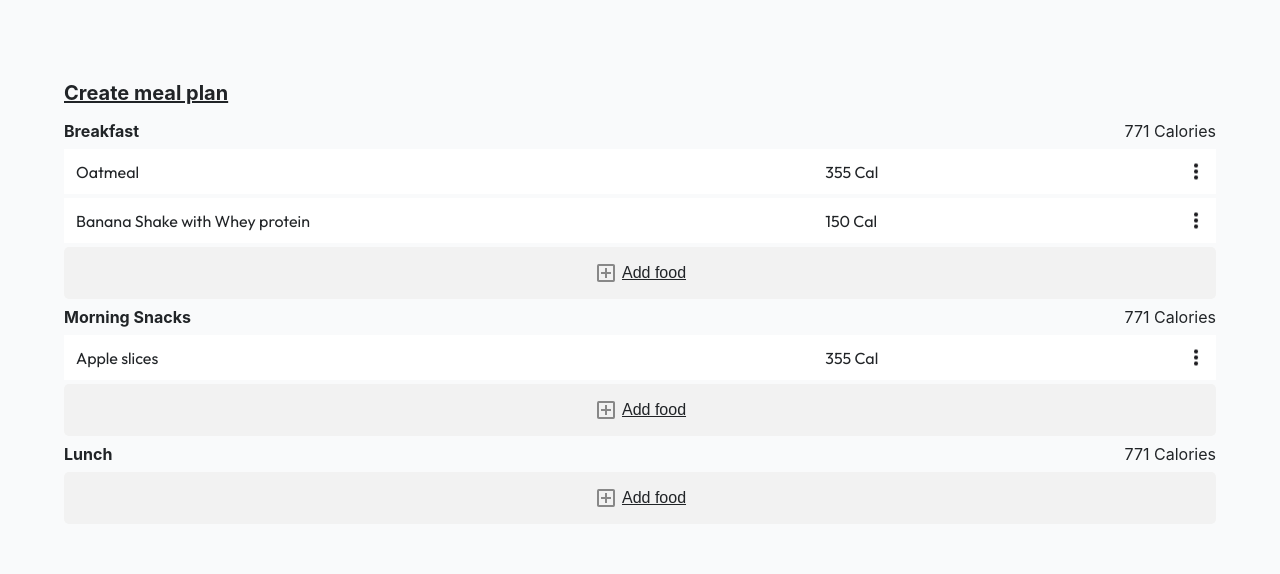
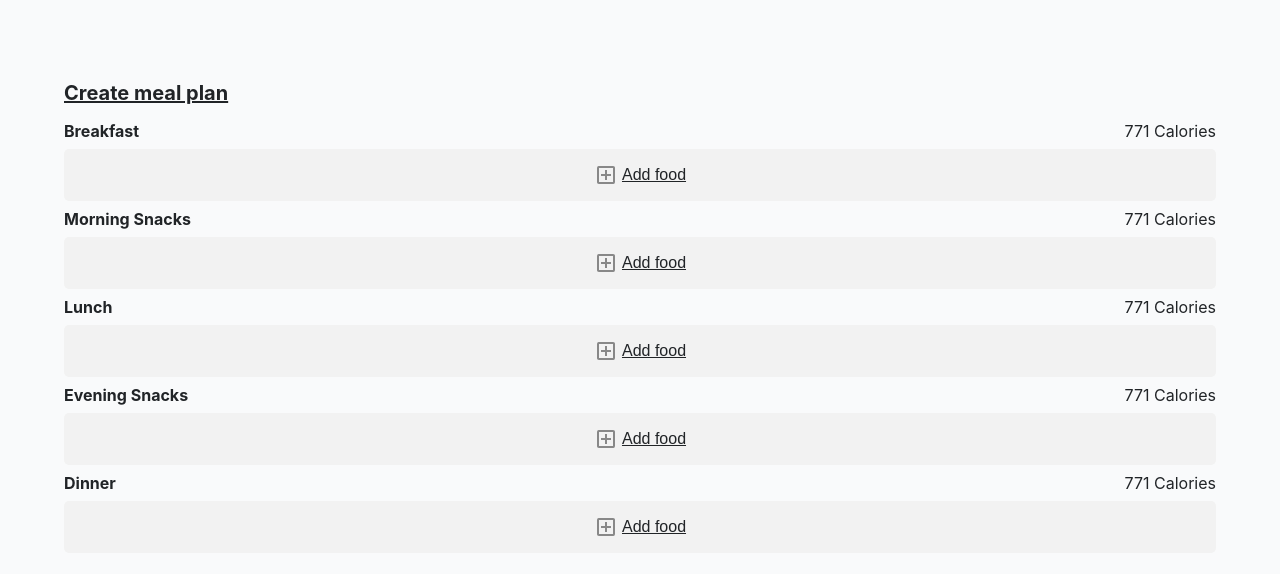
Before and after one commit to akhilkurisinkal/foodfolio, a React (Create React App) app: page / in a window 1280 px wide. Shown: the top 574 px of the page. Built offline with nearby package versions, Linux system fonts and the light colour scheme.

Commit message:
update 6

```diff
--- a/src/AppContext.jsx
+++ b/src/AppContext.jsx
@@ -1,14 +1,84 @@
 import React, { createContext, useState } from "react";
-export const AppContext=createContext();
-export const AppProvider=(props)=>{
-    const [plan,setPlan]=useState({breakfast:{mname:"tuna",mcal:"200"},morningSnacks:{mname:"tuna",mcal:"200"},lunch:{mname:"tuna",mcal:"200"},eveningSnacks:{mname:"tuna",mcal:"200"},dinner:{mname:"tuna",mcal:"200"}});
-    const [selectedMealType,setSelectedMealType]=useState("break");
-    const [addMealActive,setAddMealActive]=useState(false);
-    const [dayPlan,setDayPlan]=useState([{mealType:"Breakfast",mealItems:[{name:"Tuna sandwich", calories:"355"},{name:"Banana Shake", calories:"150"}]}]);
+export const AppContext = createContext();
+export const AppProvider = (props) => {
+    const [selectedMealType, setSelectedMealType] = useState("break");
+    const [addMealActive, setAddMealActive] = useState(false);
+    const [dayPlan, setDayPlan] = useState([
+        {
+            mealType: "Breakfast",
+            mealItems: [],
+        },
+        {
+            mealType: "Morning Snacks",
+            mealItems: [],
+        },
+        {
+            mealType: "Lunch",
+            mealItems: [],
+        },
+        {
+            mealType: "Evening Snacks",
+            mealItems: [],
+        },
+        {
+            mealType: "Dinner",
+            mealItems: [],
+        },
+    ]);
 
-    return(
-        <AppContext.Provider value={{plan,setPlan,selectedMealType,setSelectedMealType,addMealActive,setAddMealActive,dayPlan,setDayPlan}}>
+    const [testDayPlan, setTestDayPlan] = useState([
+        {
+            mealType: "Breakfast",
+            mealItems: [
+                { name: "Oatmeal with berries", calories: "250" },
+                { name: "Scrambled eggs with spinach", calories: "180" },
+            ],
+        },
+        {
+            mealType: "Morning Snacks",
+            mealItems: [{ name: "Greek yogurt with granola", calories: "150" }],
+        },
+        {
+            mealType: "Lunch",
+            mealItems: [
+                {
+                    name: "Chicken salad sandwich on whole wheat bread",
+                    calories: "300",
+                },
+                {
+                    name: "Tuna salad on whole wheat crackers",
+                    calories: "250",
+                },
+                {
+                    name: "Black bean soup with a side salad",
+                    calories: "280",
+                },
+            ],
+        },
+        {
+            mealType: "Evening Snacks",
+            mealItems: [{ name: "Carrot sticks with hummus", calories: "100" }],
+        },
+        {
+            mealType: "Dinner",
+            mealItems: [
+                { name: "Salmon with roasted vegetables", calories: "400" },
+                { name: "Chicken stir-fry with brown rice", calories: "350" },
+            ],
+        },
+    ]);
+    return (
+        <AppContext.Provider
+            value={{
+                selectedMealType,
+                setSelectedMealType,
+                addMealActive,
+                setAddMealActive,
+                dayPlan,
+                setDayPlan,
+            }}
+        >
             {props.children}
         </AppContext.Provider>
-    )
-}
+    );
+};
--- a/src/components/addMeal/AddMeal.jsx
+++ b/src/components/addMeal/AddMeal.jsx
@@ -7,7 +7,6 @@ const AddMeal = () => {
     const appData = useContext(AppContext);
 
     const [meal, setMeal] = useState({ mname: "", mcal: "" });
-
     const setMealName = (e) => {
         setMeal({ ...meal, mname: e.target.value });
     };
@@ -20,24 +19,45 @@ const AddMeal = () => {
         console.log(meal);
     }, [meal]);
 
+    const addMealItem = (mealIndex, newItem) => {
+        appData.setDayPlan((prevDayPlan) => {
+            const updatedDayPlan = [...prevDayPlan];
+
+            // Check if the mealIndex is valid
+            if (mealIndex >= 0 && mealIndex < updatedDayPlan.length) {
+                // Add the new item to the mealItems array of the specified meal
+                updatedDayPlan[mealIndex].mealItems.push(newItem);
+            } else {
+                console.warn(`Invalid meal index: ${mealIndex}`);
+            }
+
+            return updatedDayPlan;
+        });
+    };
+
     const saveMeal = () => {
         switch (appData.selectedMealType) {
             case "Breakfast":
-                appData.setPlan({ ...appData.plan, breakfast: meal });
+                addMealItem(0, meal);
+                console.log(appData.dayPlan);
                 break;
             case "Morning Snacks":
-                appData.setPlan({ ...appData.plan, morningSnacks: meal });
+                addMealItem(1, meal);
+                console.log(appData.dayPlan);
                 break;
-            case "lunch":
-                appData.setPlan({ ...appData.plan, lunch: meal });
+            case "Lunch":
+                addMealItem(2, meal);
+                console.log(appData.dayPlan);
                 break;
-            case "eveningSnacks":
-                appData.setPlan({ ...appData.plan, eveningSnacks: meal });
+            case "Evening Snacks":
+                addMealItem(3, meal);
+                console.log(appData.dayPlan);
                 break;
-            case "dinner":
-                appData.setPlan({ ...appData.plan, dinner: meal });
+            case "Dinner":
+                addMealItem(4, meal);
+                console.log(appData.dayPlan);
             default:
-                console.log("invalid meal type selected");
+                console.log("Invalid meal type selected");
         }
         setMeal({ mname: "", mcal: "" });
         appData.setSelectedMealType("none");
--- a/src/pages/planner/Planner.jsx
+++ b/src/pages/planner/Planner.jsx
@@ -35,7 +35,7 @@ const Planner = () => {
             <h2>Create meal plan</h2>
 
             <div className={styles.mealsContainer}>
-                {dayPlan.map((meal, mealIndex) => (
+                {appData.dayPlan.map((meal, mealIndex) => (
                     <div key={mealIndex}>
                         <div className={styles.mealTypeHeader}>
                             <h3>{meal.mealType}</h3>
@@ -46,8 +46,8 @@ const Planner = () => {
                             <PlannerChild
                                 key={mealIndex}
                                 title={meal.mealType}
-                                name={item.name}
-                                calories={item.calories}
+                                name={item.mname}
+                                calories={item.mcal}
                                 mealType={meal.mealType}
                             />
                         ))}
```
